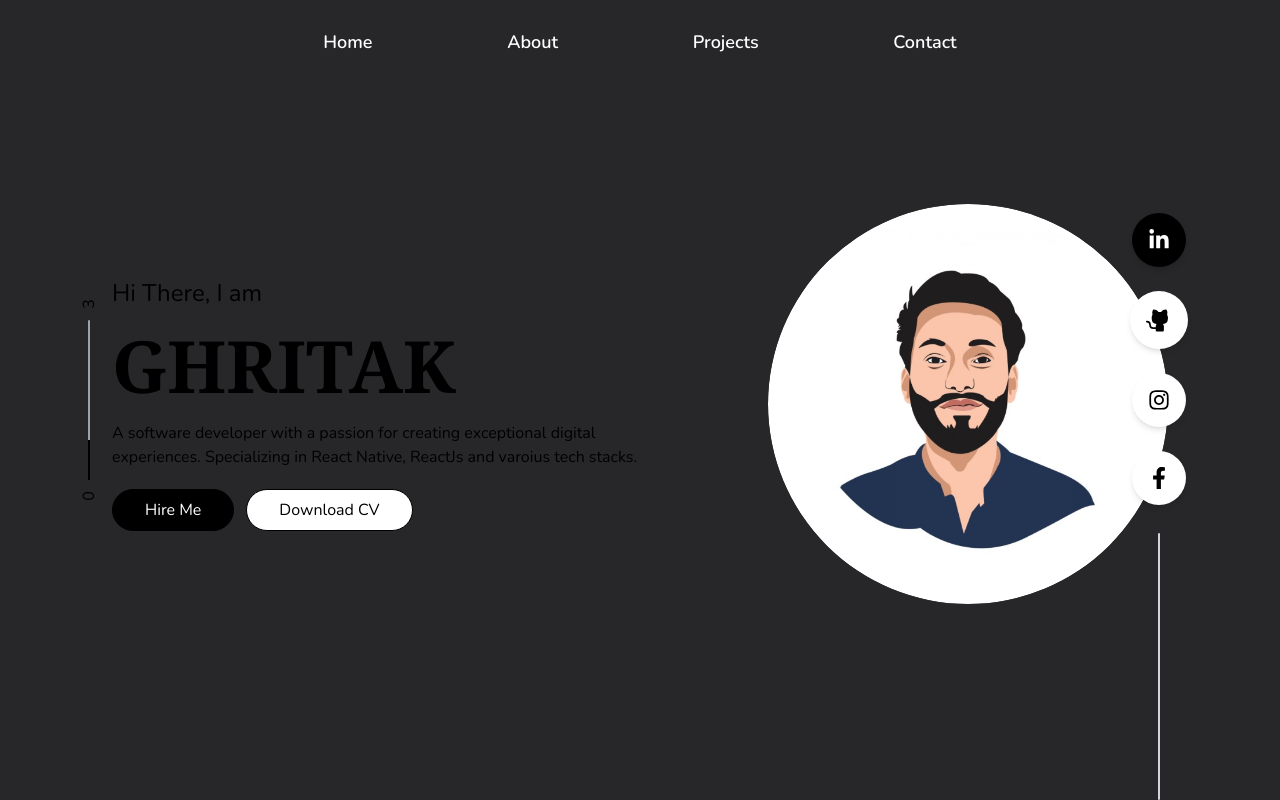
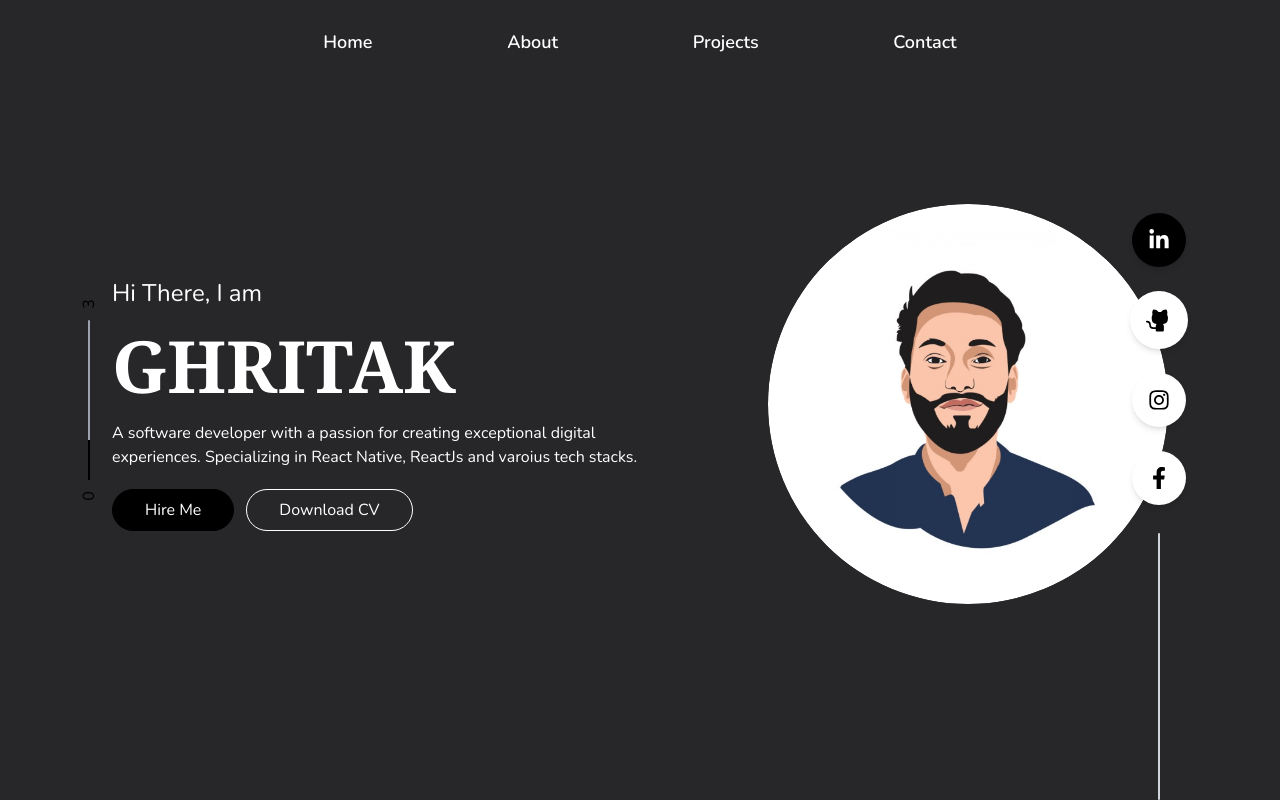
Before and after one commit to ghritak/portfolio, a React (Create React App) app: page / in a window 1280 px wide. Shown: the top 800 px of the page. Built offline with nearby package versions, Linux system fonts and the light colour scheme.

Commit message:
intro com

```diff
--- a/src/components/home/IntroComponent.js
+++ b/src/components/home/IntroComponent.js
@@ -6,7 +6,7 @@ const IntroComponent = () => {
   return (
     <div className='justify-center flex relative '>
       <div className='flex flex-row h-screen -mt-20 space-x-20'>
-        <div className=' flex justify-center items-center'>
+        <div className='text-white flex justify-center items-center'>
           <div className='max-w-xl space-y-5'>
             <p className='text-2xl'>Hi There, I am</p>
             <div>
@@ -21,7 +21,7 @@ const IntroComponent = () => {
               <div className='rounded-full px-8 py-2 cursor-pointer bg-black text-white hover:bg-white hover:text-black transition-all duration-300 border-black border-[1px]'>
                 Hire Me
               </div>
-              <div className='rounded-full px-8 py-2 cursor-pointer bg-white  hover:bg-black hover:text-white  transition-all duration-300 border-[1px] border-black'>
+              <div className='rounded-full px-8 py-2 cursor-pointer bg-zinc-800  hover:bg-white hover:text-black  transition-all duration-300 border-[1.5px] border-white'>
                 Download CV
               </div>
             </div>
```
